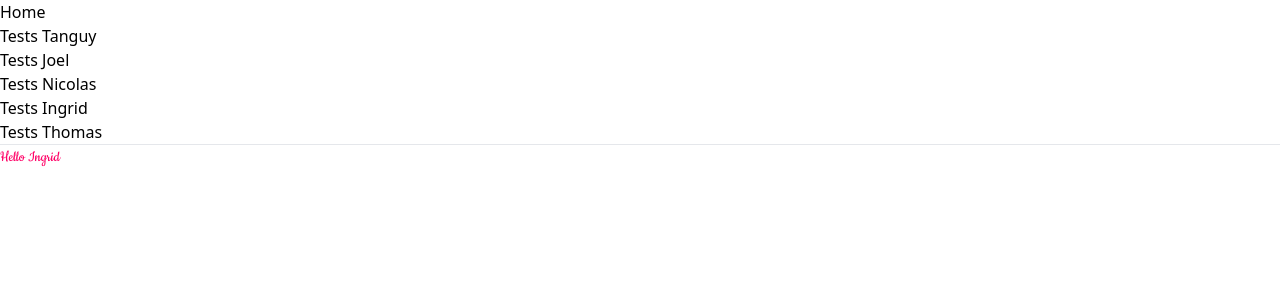
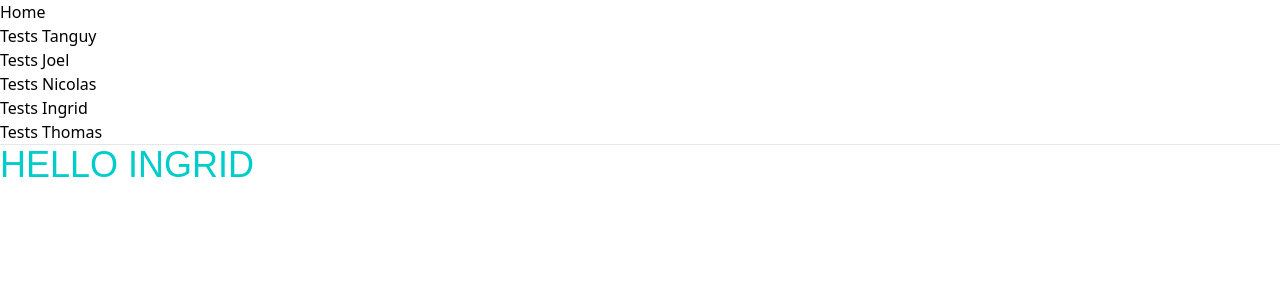
Before and after one commit to groupmike/front, a React (Create React App) app: page /ingrid in a window 1280 px wide. Shown: the top 300 px of the page. Built offline with nearby package versions, Linux system fonts and the light colour scheme; a web font is replaced by a local one.

Commit message:
Création d'un composant H1 Création d'un dossier basics dans components afin d'y mettre tous les composants primaires Ajout du composant H1 dans le dossier components/basics Modification du composant HelloName d'Ingrid pour test du nouveau composant H1

```diff
--- a/src/components/Ingrid/HelloName.tsx
+++ b/src/components/Ingrid/HelloName.tsx
@@ -1,11 +1,12 @@
 import React from "react"
+import H1 from "../basics/H1"
 
 type IngridProps = {
 	name: string
 }
 
 const HelloName = ({ name }: IngridProps) => {
-	return <p className="text-parfete-rose font-handwriting">Hello {name}</p>
+	return <H1>Hello {name}</H1>
 }
 
 export default HelloName
--- /dev/null
+++ b/src/components/basics/H1.tsx
@@ -0,0 +1,22 @@
+import React from "react";
+
+type Props = {
+  children: React.ReactNode;
+};
+
+const H1 = ({children}: Props) => {
+    return (
+        <h1
+            className="
+                font-base
+                text-parfete-turquoise
+                text-4xl
+                uppercase
+            "
+        >
+            {children}
+        </h1>
+    )
+}
+
+export default H1
```
